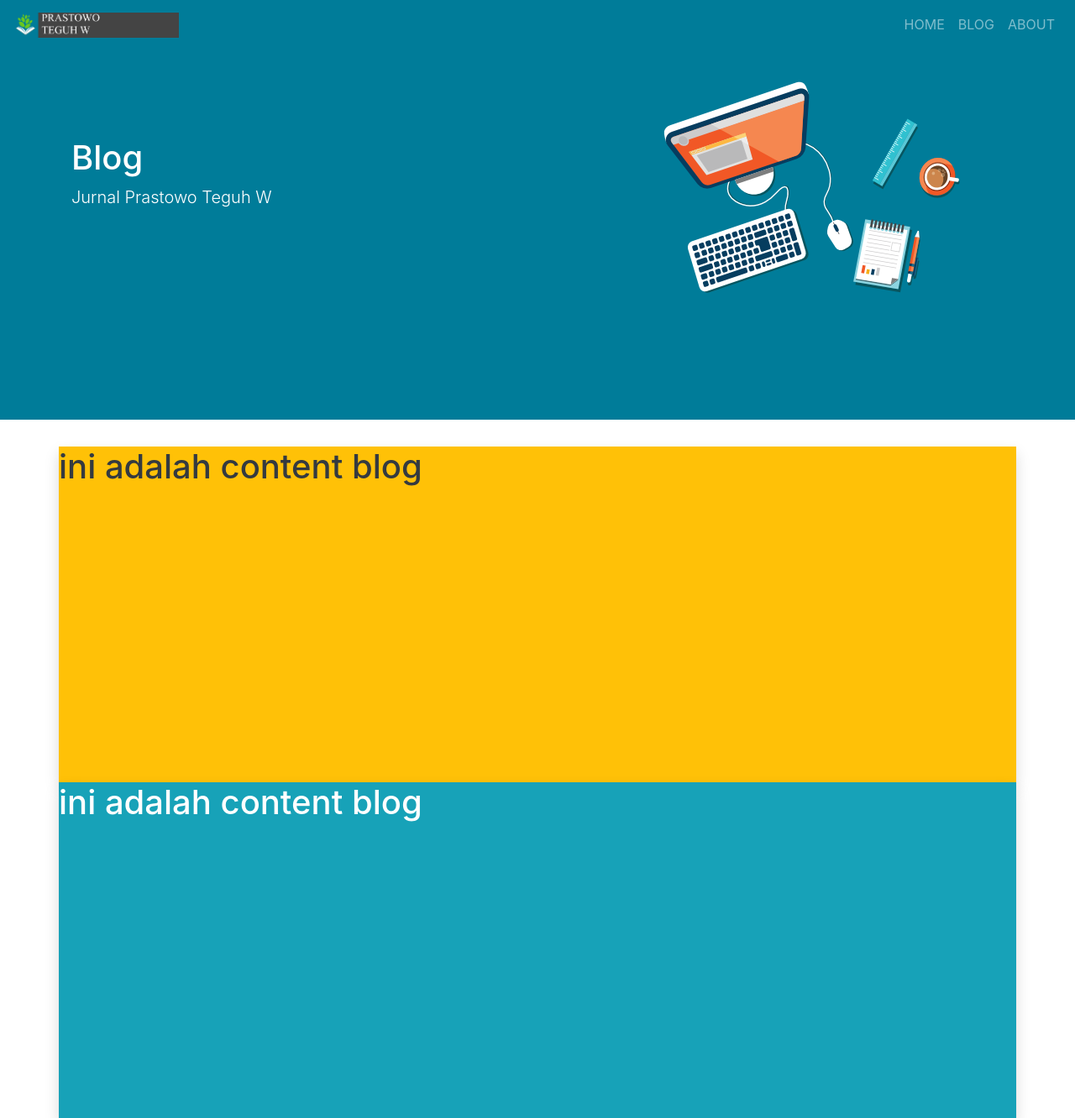
After one commit to dabgetupp/mywebsite, a Django app: page /blog/ in a window 1280 px wide. The commit adds this page. Shown: the whole page at 84% size. Run offline with Django 3.2, Linux system fonts and the light colour scheme; some libraries are stand-ins or nearby versions.

Commit message:
content blog

```diff
--- /dev/null
+++ b/blog/static/blog/css/styles.css
@@ -0,0 +1,7 @@
+.jumbotron{
+    background-image: url("/static/blog/img/bannerBlog.png");
+    background-position: center;
+    background-size: cover;
+    height: 500px;
+
+}
--- /dev/null
+++ b/blog/templates/blog/index.html
@@ -0,0 +1,23 @@
+{% extends "base.html" %}
+{% load static %}
+{% block app_css %}
+<link rel="stylesheet" type="text/css" href="{% static 'blog/css/styles.css' %}">
+
+{% endblock app_css %}
+
+{% block header %}
+<h1 class="text-left" style="margin-top: 100px;">{{heading}}</h1>
+<p class="lead text-left">{{subheading}}</p>
+{% endblock header %}
+
+{% block content-1 %}
+    <div class="row" style="height:400px;">
+            <h1>ini adalah content blog</h1>
+    </div>
+{% endblock content-1 %}
+
+{% block content-2 %}
+    <div class="row" style="height:400px;">
+            <h1>ini adalah content blog</h1>
+    </div>
+{% endblock content-2 %}
--- a/blog/urls.py
+++ b/blog/urls.py
@@ -0,0 +1,7 @@
+from django.conf.urls import url
+
+from . import views
+
+urlpatterns = [
+    url(r'^$', views.index),
+]
--- a/blog/views.py
+++ b/blog/views.py
@@ -2,5 +2,10 @@ from django.shortcuts import render
 
 # Create your views here.
 def index(request):
+    context = {
+        'title':'Blog',
+        'heading':'Blog',
+        'subheading':'Jurnal Prastowo Teguh W',
+    }
 
     return render(request, 'blog/index.html', context)
--- a/mywebsite/urls.py
+++ b/mywebsite/urls.py
@@ -4,6 +4,8 @@ from django.conf.urls import url, include
 from . import views
 
 urlpatterns = [
-    url('admin/', admin.site.urls),
+    url(r'^admin/', admin.site.urls),
+    url(r'^blog/', include('blog.urls')),
     url(r'^$', views.index),
+
 ]
--- a/templates/base.html
+++ b/templates/base.html
@@ -4,8 +4,12 @@
 <head>
     <title>{{title}}</title>
     {% include "snippets/styles.html" %}
+    {% block app_css %}
+    <link rel="stylesheet" type="text/css" href="{% static 'css/styles.css' %}">
 
-    <link rel="stylesheet" type="text/css" href="{% static 'css/styles.css' %}">
+    {%endblock app_css %}
+
+
 </head>
 <body>
     {% include "snippets/navbar.html" %}
@@ -27,9 +31,7 @@
                 {% block content-1 %}
 
                 {% endblock content-1 %}
-        </div>
     </div>
-
 
     <div class="container bg-info text-white shadow" style="height: 300;">
 
@@ -38,6 +40,8 @@
                 {% endblock content-2 %}
 
     </div>
+    </div>
+
 
     {% include "snippets/scripts.html" %}
 
--- a/templates/snippets/navbar.html
+++ b/templates/snippets/navbar.html
@@ -1,5 +1,5 @@
 {% load static %}
-<nav class="navbar fixed-top navbar-expand-md navbar-dark" id="myNav">
+<nav class="navbar fixed-top navbar-expand-sm navbar-dark" id="myNav">
     <a class="navbar-brand" href="#">
         <img style="height: 30px;" src="{% static 'img/logo.png' %}" alt="">
     </a>
```
Also changed, not shown: blog/static/blog/img/bannerBlog.png (renamed from blog/static/img/bannerBlog.png).
